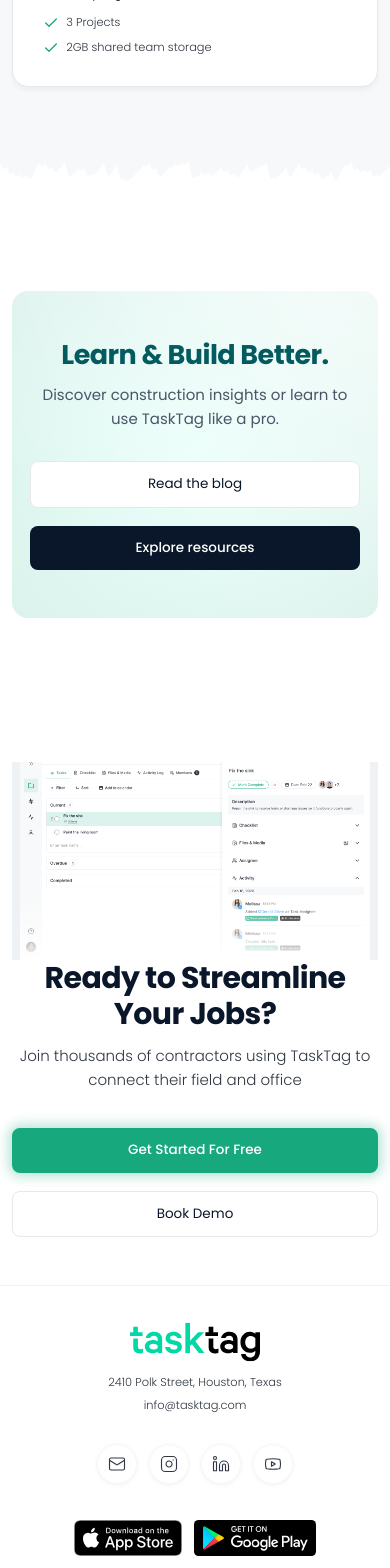
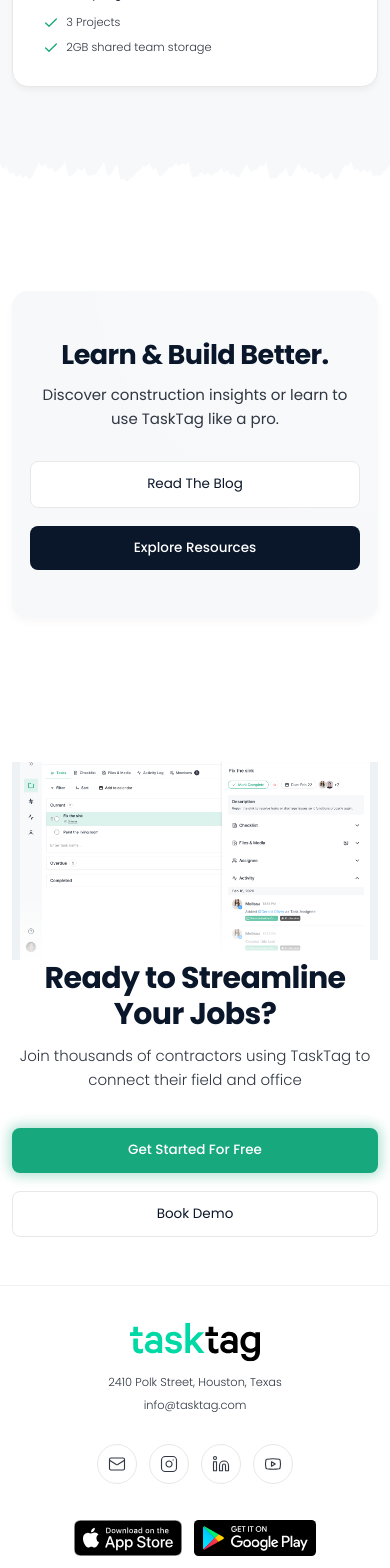
Before and after one commit to dedekysf/Landing-Page, a React (Vite) app: page / in a window 390 px wide. Shown: the part 7760-9328 px from the top of the page. Built offline with nearby package versions, Linux system fonts and the light colour scheme.

Commit message:
Refine hero pattern, blog resources banner styling, and mobile adjustments

```diff
--- a/src/components/layout/Footer.module.css
+++ b/src/components/layout/Footer.module.css
@@ -112,8 +112,8 @@
     align-items: center;
     justify-content: center;
     transition: background 0.2s ease, color 0.2s ease, box-shadow 0.2s ease;
-    border: 1.5px solid var(--grey-02);
-    box-shadow: 0 1px 4px rgba(var(--black-rgb), 0.06);
+    border: 1.5px solid var(--grey-03);
+    /* box-shadow: 0 1px 4px rgba(var(--black-rgb), 0.06); */
 }
 
 .socialIcon:hover {
--- a/src/components/sections/BlogResources.module.css
+++ b/src/components/sections/BlogResources.module.css
@@ -12,12 +12,14 @@
 .banner {
     position: relative;
     /* Soft, calm mint radial gradient */
-    background: radial-gradient(circle at center, var(--light-mint-2) 0%, var(--light-mint) 100%);
+    /* background: radial-gradient(circle at center, var(--light-mint-2) 0%, var(--light-mint) 100%); */
+    background: var(--grey-02);
     border-radius: 20px;
     padding: 5rem 2rem;
     text-align: center;
     overflow: hidden;
     color: var(--text-primary);
+    box-shadow: 0 4px 8px rgba(var(--black-rgb), 0.03);
     /* Dark text for contrast */
 }
 
@@ -28,7 +30,7 @@
     left: -20%;
     width: 140%;
     height: 200%;
-    background: radial-gradient(circle at 80% 20%, rgba(var(--white-rgb), 0.7) 0%, transparent 60%);
+    background: radial-gradient(circle at 80% 20%, rgba(var(--white-rgb), 0.2) 0%, transparent 60%);
     pointer-events: none;
     z-index: 1;
 }
@@ -42,7 +44,7 @@
 .title {
     font-size: 3rem;
     font-weight: var(--font-weight-bold);
-    color: var(--dark-green);
+    color: var(--text-primary);
     line-height: 1.2;
     margin-bottom: 1rem;
     letter-spacing: -0.02em;
@@ -51,7 +53,7 @@
 
 .subtitle {
     font-size: 1.125rem;
-    color: var(--text-tertiary);
+    color: var(--text-secondary);
     margin-bottom: 2.5rem;
     font-weight: var(--font-weight-regular);
     line-height: 1.6;
--- a/src/components/sections/BlogResources.tsx
+++ b/src/components/sections/BlogResources.tsx
@@ -22,7 +22,7 @@
                                 rel="noopener noreferrer"
                                 className={styles.secondaryBtn}
                             >
-                                Read the blog
+                                Read The Blog
                             </a>
                             <a
                                 href="https://portal.tasktag.com/product"
@@ -30,7 +30,7 @@
                                 rel="noopener noreferrer"
                                 className={styles.primaryBtn}
                             >
-                                Explore resources
+                                Explore Resources
                             </a>
                         </div>
                     </div>
--- a/src/components/sections/ClientProof.module.css
+++ b/src/components/sections/ClientProof.module.css
@@ -299,3 +299,14 @@
         font-size: 4rem;
     }
 }
+
+@media (max-width: 380px) {
+    .title {
+        font-size: 2rem;
+    }
+
+    .subtitle {
+        font-size: 1rem;
+        margin-bottom: 1rem;
+    }
+}
--- a/src/components/sections/Hero.module.css
+++ b/src/components/sections/Hero.module.css
@@ -498,7 +498,7 @@
 
     .patternOverlayLeft {
         display: block;
-        top: 65%;
+        top: 70%;
         left: -25vw;
         width: 150vw;
         height: 35%;
--- a/src/components/sections/Pricing.module.css
+++ b/src/components/sections/Pricing.module.css
@@ -445,6 +445,17 @@
     }
 }
 
+@media (max-width: 380px) {
+    .title {
+        font-size: 2rem;
+    }
+
+    .subtitle {
+        font-size: 1rem;
+        margin-bottom: 1rem;
+    }
+}
+
 /* Reusing Hero Button styles for consistent CTA */
 .actions {
     display: flex;
```
